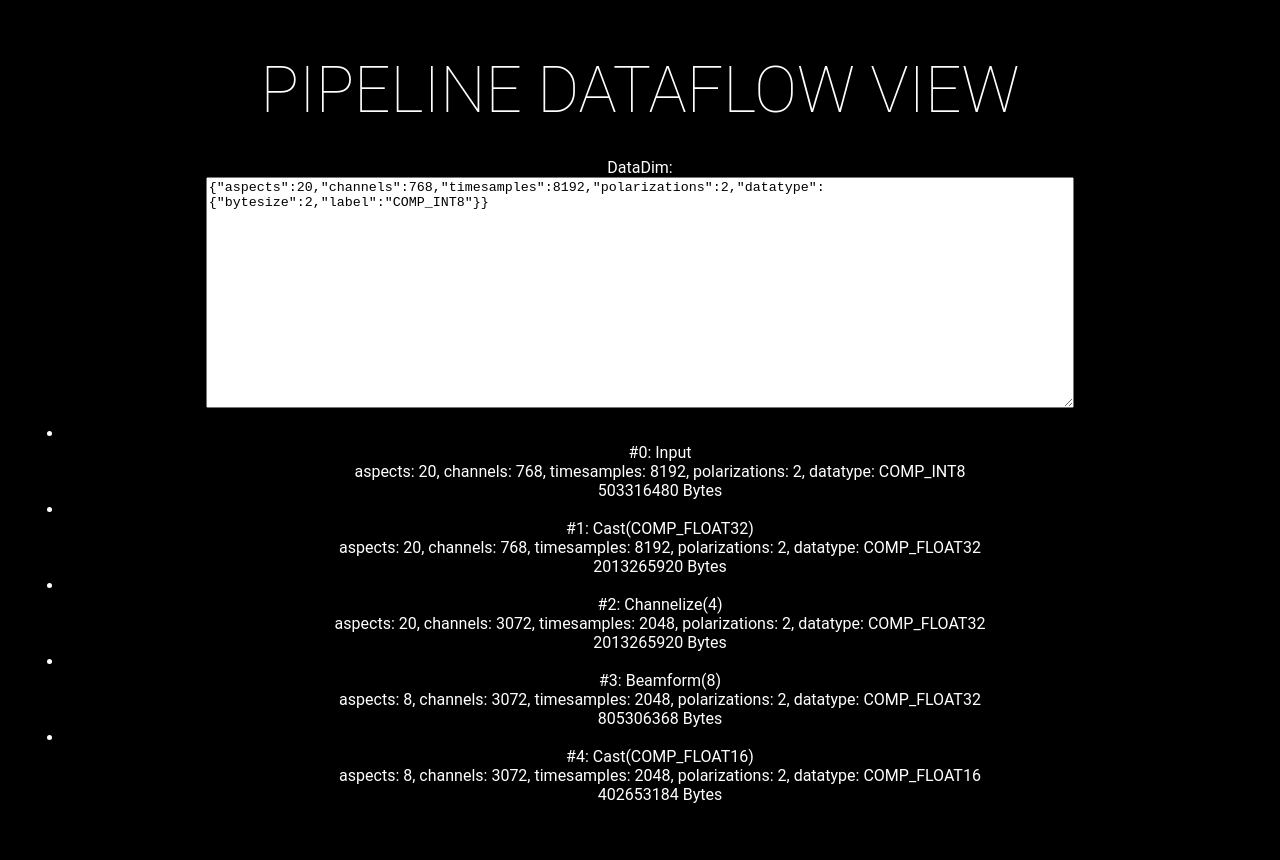
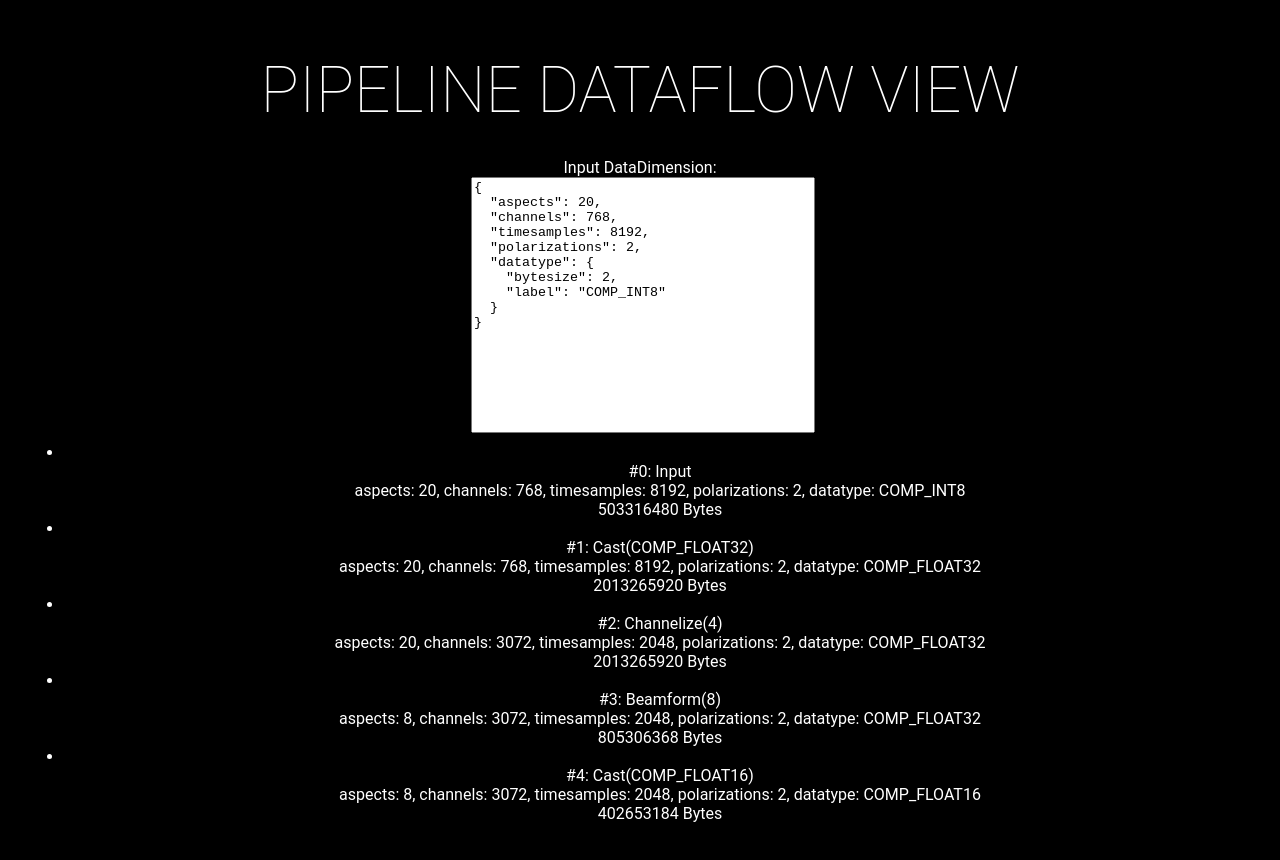
Before and after one commit to MydonSolutions/pipeline_data, a Svelte app: page / in a window 1280 px wide. Shown: the top 860 px of the page. Built offline with nearby package versions, Linux system fonts and the light colour scheme.

Commit message:
*] App Input DataDimension

```diff
--- a/src/App.svelte
+++ b/src/App.svelte
@@ -24,7 +24,9 @@
       8192,
       2,
       COMP_INT8
-    )
+    ),
+    null,
+    2
   );
 
   $: datadim = DataDimension_fromObject(JSON.parse(textarea_datadim_json));
@@ -33,9 +35,12 @@
 <main>
   <h1>Pipeline Dataflow View</h1>
   <div class="inputs">
-    DataDim:
-    <textarea bind:value={textarea_datadim_json}/>
+    <div>
+      Input DataDimension:
+      <textarea bind:value={textarea_datadim_json}/>
+    </div>
   </div>
+  <br>
   <Pipeline {pipeline} {datadim}/>
 </main>
 
@@ -66,14 +71,14 @@
     width:100%;
     height:250px;
     display:flex;
-    flex-direction: column;
     justify-content: space-around;
   }
 
   textarea {
-    width:70%;
+    width:100%;
     height:100%;
     align-self: center;
+    resize: none;
   }
 
   @media (min-width: 480px) {
```
